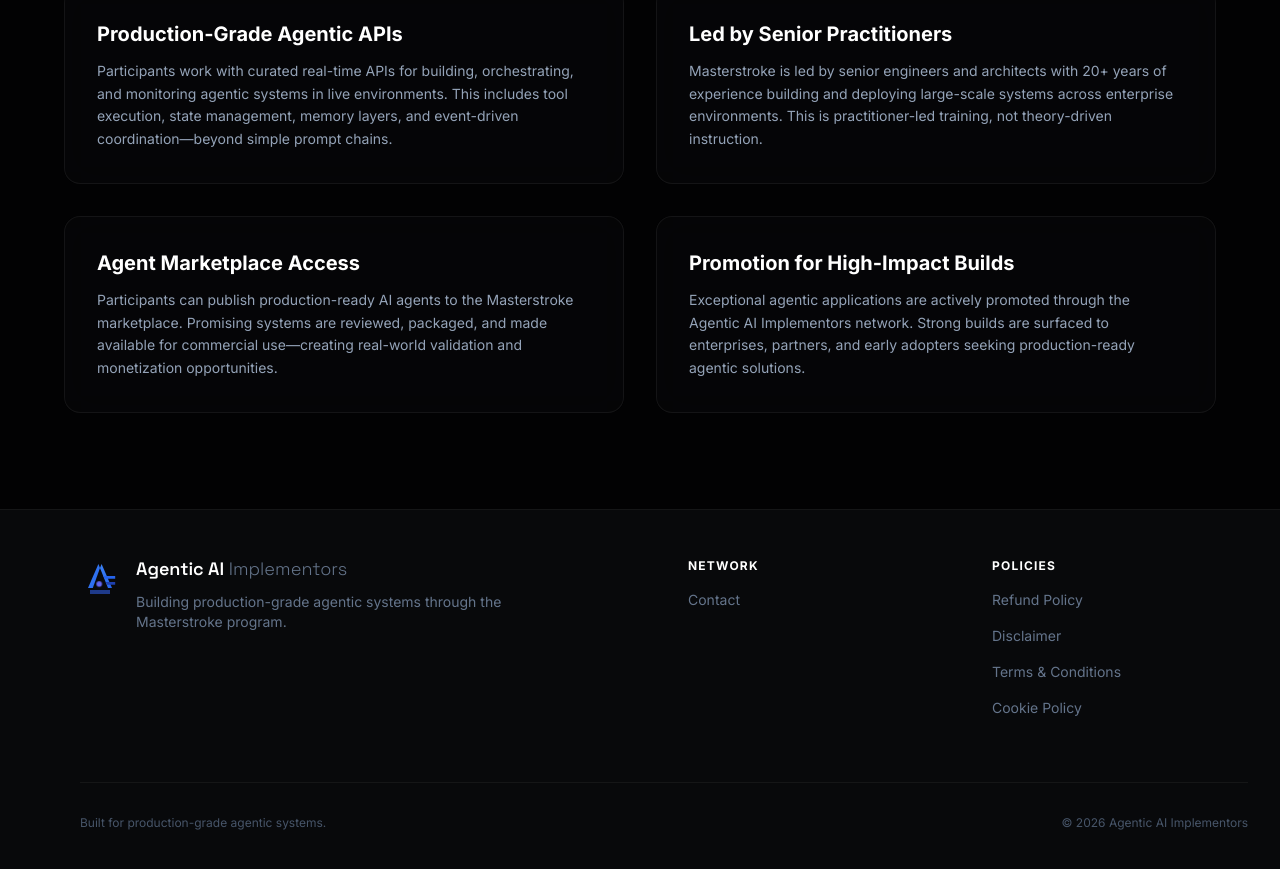
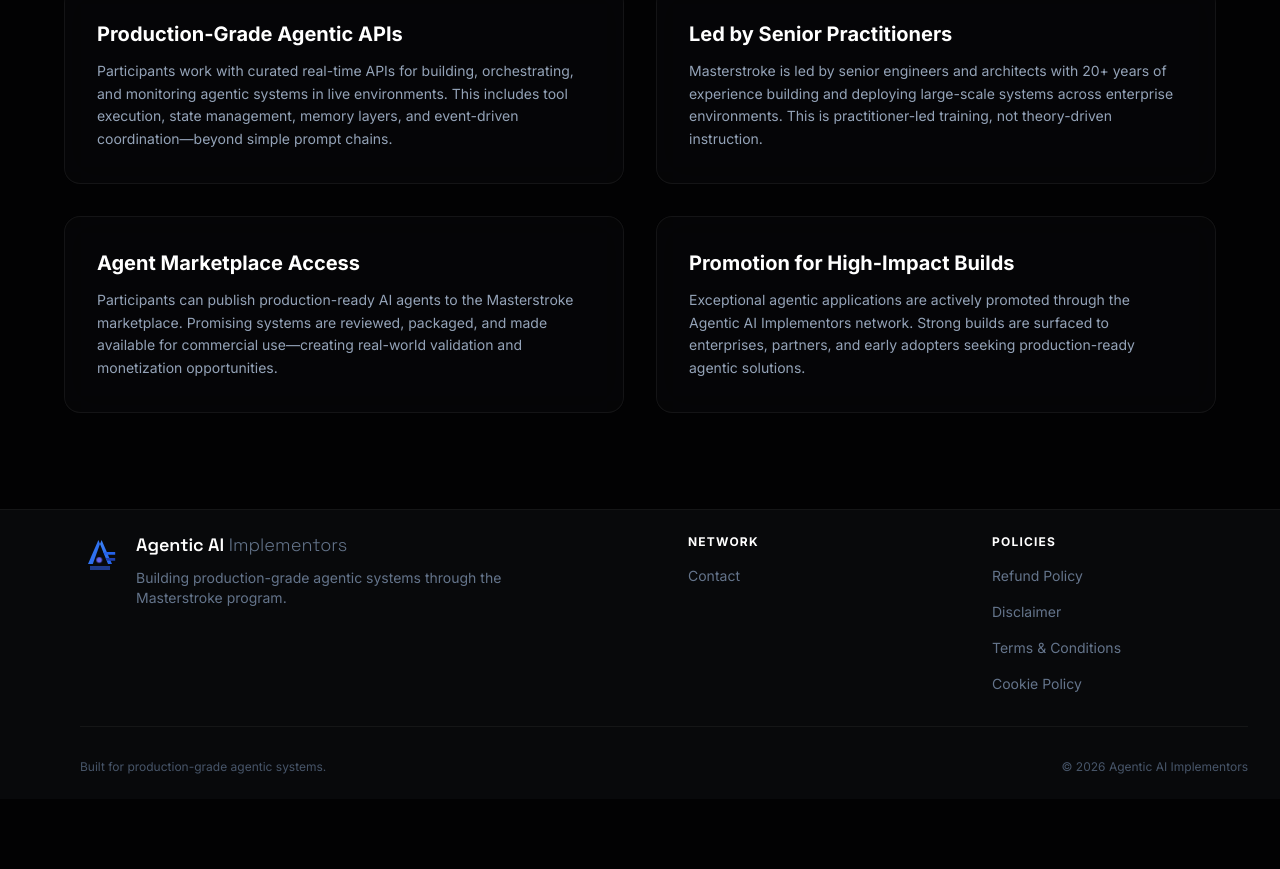
Before and after one commit to agenticautomation1-source/agenticaiimplementor_website, a React (Vite) app: page / in a window 1280 px wide. Shown: the part 2198-3067 px from the top of the page. After the commit the page ends 2997 px from the top, so only its background shows below. Built offline with nearby package versions, Linux system fonts and the light colour scheme; no server answers.

Commit message:
Update App.tsx

```diff
--- a/src/App.tsx
+++ b/src/App.tsx
@@ -109,9 +109,9 @@ const App: React.FC = () => {
 
       {/* FOOTER */}
 
-        <footer className="border-t border-white/5 bg-charcoal/50 py-12">
+        <footer className="border-t border-white/5 bg-charcoal/50 py-6">
           <div className="relative pl-20 pr-6 md:pr-8 w-full">
-            <div className="grid grid-cols-1 md:grid-cols-4 gap-12 mb-16">
+            <div className="grid grid-cols-1 md:grid-cols-4 gap-12 mb-8">
               {/* BRAND */}
               <Link
                 to="/"
```
